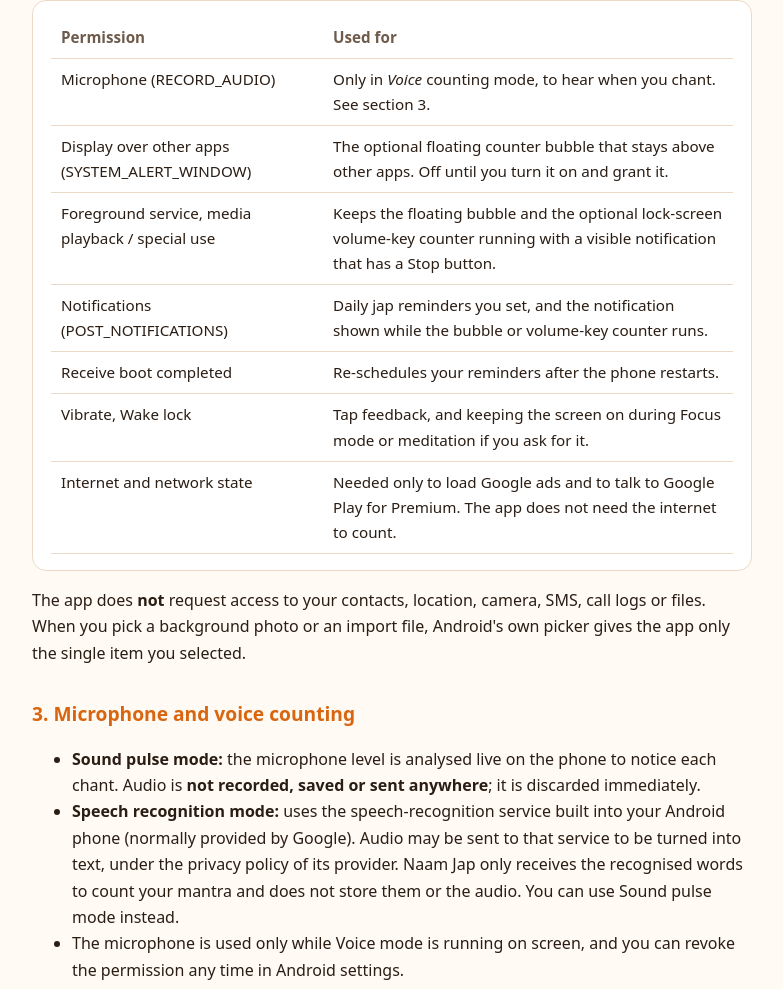
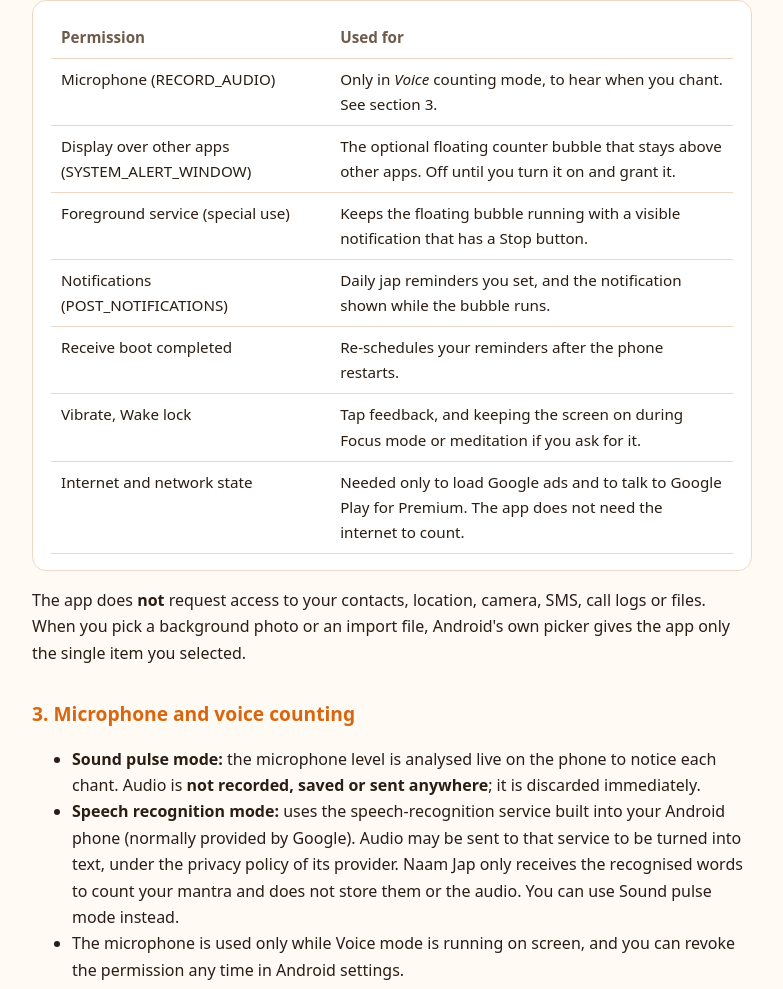
Before and after one commit to Devendra-a/naamjap-privacy, a plain HTML site: page index.html in a window 1280 px wide. Shown: the part 965-1954 px from the top of the page, without its empty margins (248-1031 px from the left). Drawn offline with Linux system fonts and the light colour scheme.

Commit message:
Privacy policy: foreground service is only for the floating bubble

```diff
--- a/index.html
+++ b/index.html
@@ -51,8 +51,8 @@
   <tr><th>Permission</th><th>Used for</th></tr>
   <tr><td>Microphone (RECORD_AUDIO)</td><td>Only in <em>Voice</em> counting mode, to hear when you chant. See section 3.</td></tr>
   <tr><td>Display over other apps (SYSTEM_ALERT_WINDOW)</td><td>The optional floating counter bubble that stays above other apps. Off until you turn it on and grant it.</td></tr>
-  <tr><td>Foreground service, media playback / special use</td><td>Keeps the floating bubble and the optional lock-screen volume-key counter running with a visible notification that has a Stop button.</td></tr>
-  <tr><td>Notifications (POST_NOTIFICATIONS)</td><td>Daily jap reminders you set, and the notification shown while the bubble or volume-key counter runs.</td></tr>
+  <tr><td>Foreground service (special use)</td><td>Keeps the floating bubble running with a visible notification that has a Stop button.</td></tr>
+  <tr><td>Notifications (POST_NOTIFICATIONS)</td><td>Daily jap reminders you set, and the notification shown while the bubble runs.</td></tr>
   <tr><td>Receive boot completed</td><td>Re-schedules your reminders after the phone restarts.</td></tr>
   <tr><td>Vibrate, Wake lock</td><td>Tap feedback, and keeping the screen on during Focus mode or meditation if you ask for it.</td></tr>
   <tr><td>Internet and network state</td><td>Needed only to load Google ads and to talk to Google Play for Premium. The app does not need the internet to count.</td></tr>
```
